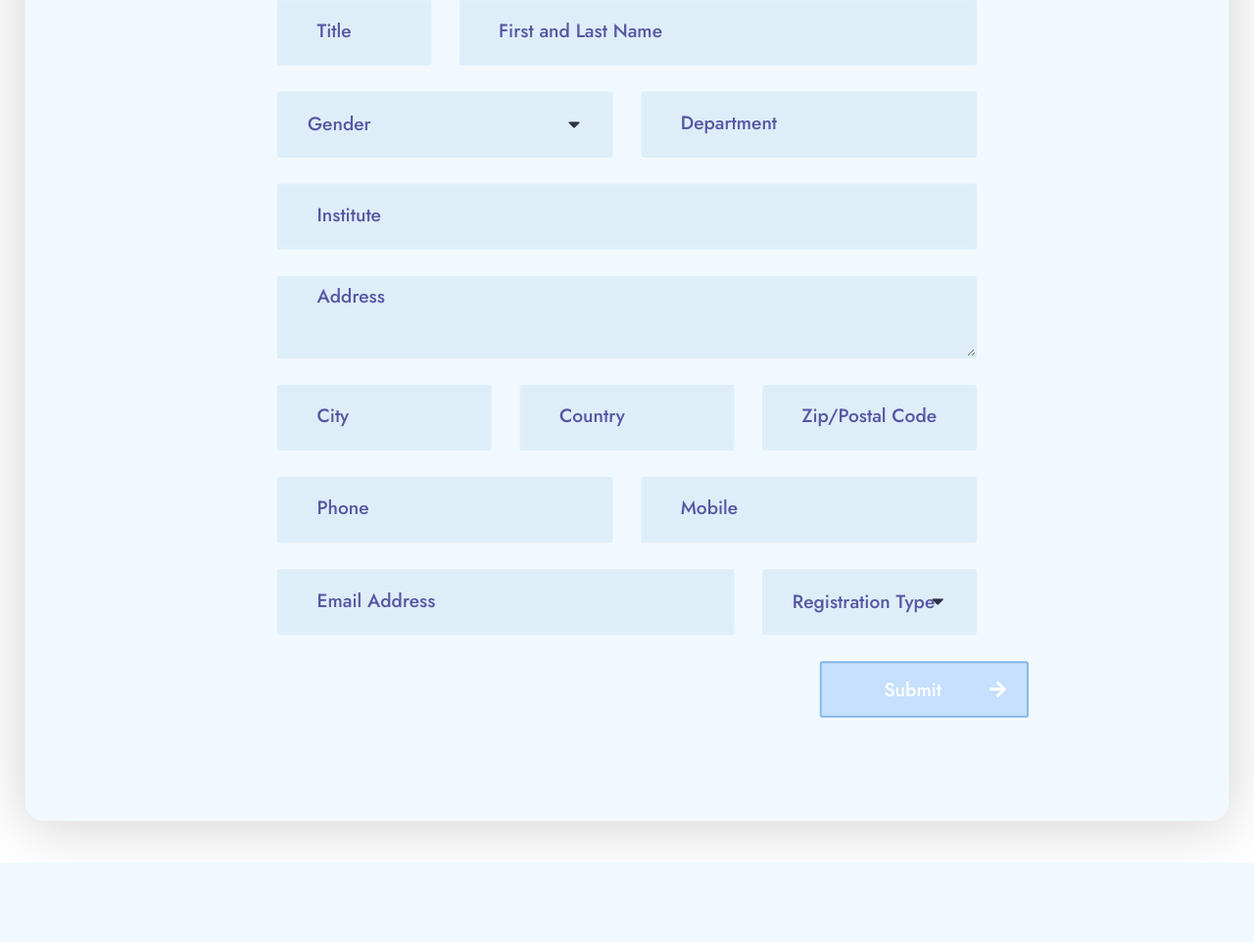
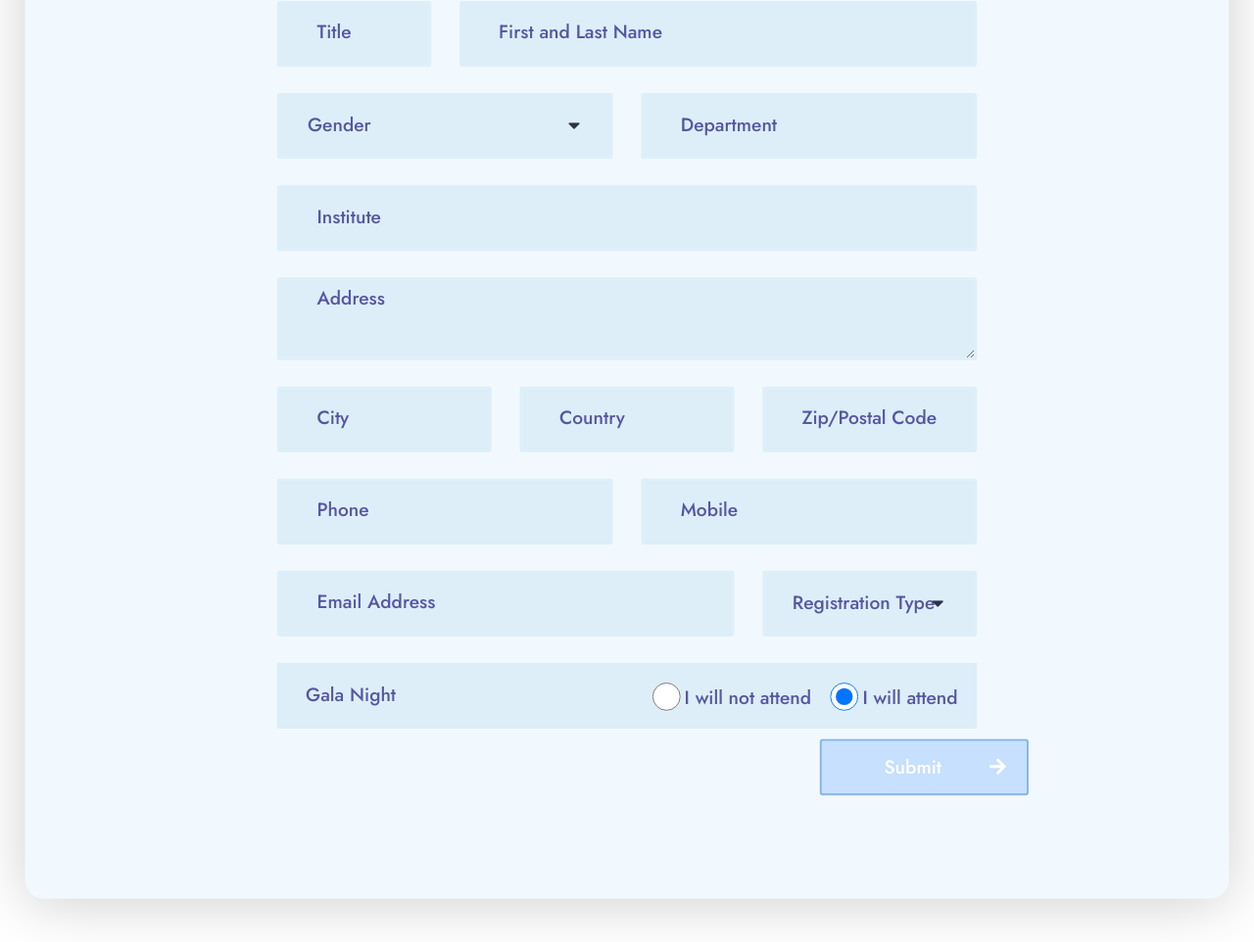
Before and after one commit to haksoz/hitid-next, a PHP site: page /form/index.php in a window 1280 px wide. Shown: the part 1246-2208 px from the top of the page at 98% size. Before the commit the page ends 2127 px from the top, so only its background shows below. Run offline with PHP 8.4, Linux system fonts and the light colour scheme.

Commit message:
Yeni Form alanı eklendi.

```diff
--- a/form/assets/css/style.css
+++ b/form/assets/css/style.css
@@ -1326,8 +1326,8 @@ select.form-control option[value=""][disabled] {
 }
 .n-summary label span {
   position: relative;
-  font-weight: 400;
-  font-size: 18px;
+  font-weight: 500;
+  font-size: 20px;
   top: -7px;
 }
 .n-summary input, .n-summary .wizard-form-field select, .wizard-form-field .n-summary select {
--- a/form/form-validate.php
+++ b/form/form-validate.php
@@ -1,5 +1,5 @@
 <?php
-$required_fields = ['title', 'full_name', 'gender', 'department', 'institute', 'address', 'city', 'country', 'postalCode', 'email', 'registration'];
+$required_fields = ['title', 'full_name', 'gender', 'department', 'institute', 'address', 'city', 'country', 'postalCode','gala_night', 'email', 'registration'];
 $missing_fields = [];
 
 foreach ($required_fields as $field) {
--- a/form/index.php
+++ b/form/index.php
@@ -8,7 +8,7 @@
 	<link rel="stylesheet" href="assets/css/bootstrap.min.css?v=003">
 	<link rel="stylesheet" href="assets/css/animate.min.css?v=003">
 	<link rel="stylesheet" href="assets/css/fontawesome-all.css?v=003">
-	<link rel="stylesheet" href="assets/css/style.css?v=003">
+	<link rel="stylesheet" href="assets/css/style.css?v=004">
 	<link rel="stylesheet" type="text/css" href="assets/css/colors/switch.css?v=003">
 	<!-- Color Alternatives -->
 	<link href="assets/css/colors/color-2.css?v=003" rel="alternate stylesheet" type="text/css" title="color-2">
@@ -193,6 +193,19 @@
 												</div>
 											</div>
 										</div>
+                                        <div class="col-md-12">
+                                            <div class="n-summary">
+                                                <span>Gala Night</span>
+                                                <label>
+                                                    <input type="radio" checked="checked" name="gala_night" value="will attend">
+                                                    <span class="checkmark">I will attend</span>
+                                                </label>
+                                                <label>
+                                                    <input type="radio" name="gala_night" value="will not attend">
+                                                    <span class="checkmark">I will not attend</span>
+                                                </label>
+                                            </div>
+                                        </div>
 									</div>
 								</div>
 								<div class="wizard-footer" style="min-height: 110px">
```
